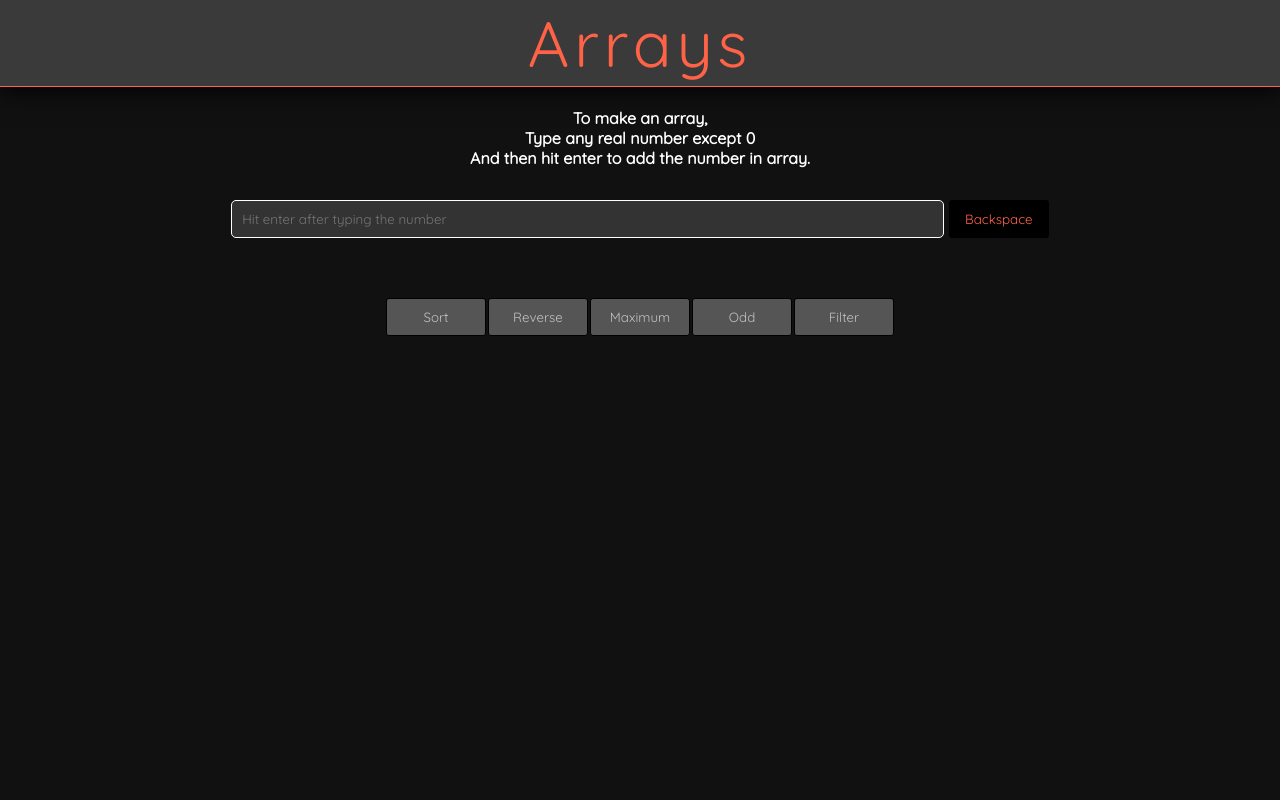
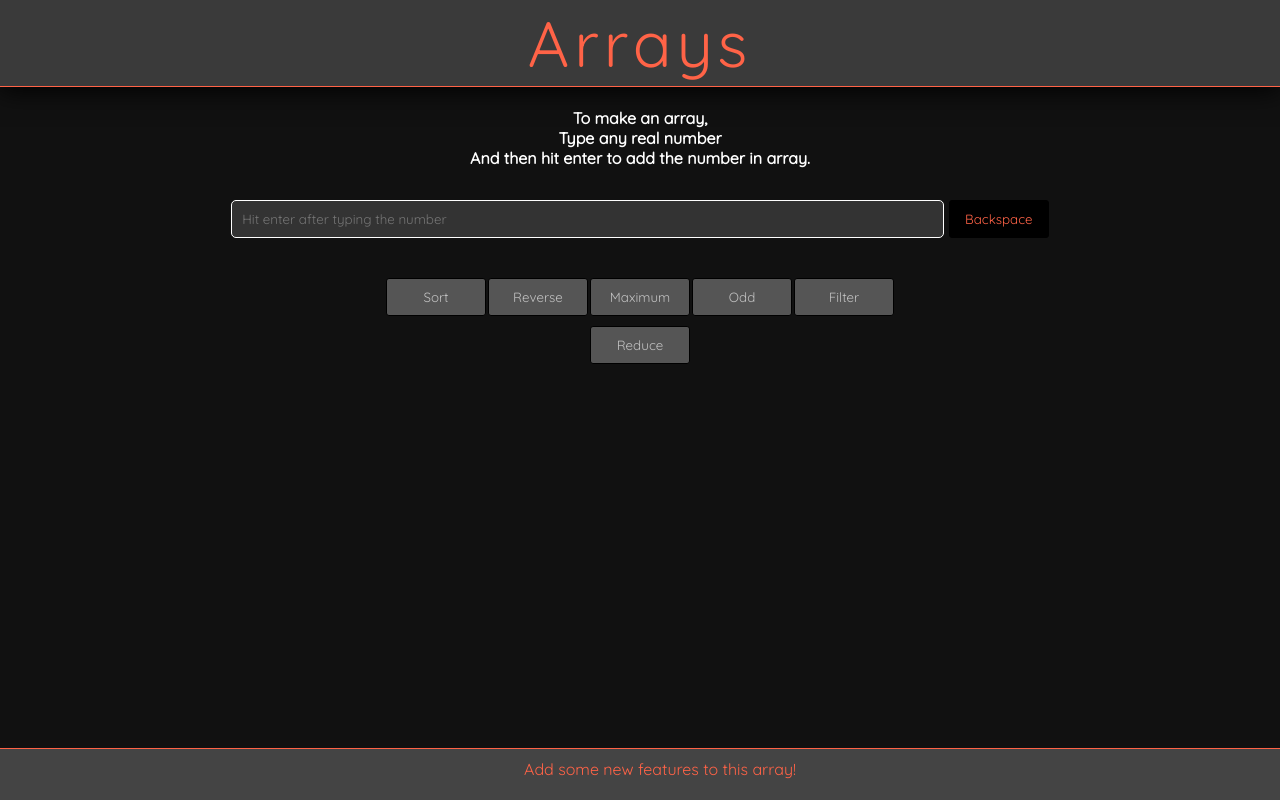
Before and after one commit to rahulpanchal0106/jsPracticeProjects.github.io, a plain HTML site: page array.html in a window 1280 px wide. Drawn offline with Linux system fonts and the light colour scheme.

Commit message:
Adding anew button and a footer

```diff
--- a/array.html
+++ b/array.html
@@ -62,7 +62,8 @@
             display: flex;
             justify-content: space-evenly;
             flex-wrap: wrap;
-            margin-top: 50px;
+            margin-top: 30px;
+            margin-bottom: 30px;
             width: 40%;
             margin-left:30%;
 
@@ -165,13 +166,26 @@
             width: 60px;
             border: 2px rgb(17, 17, 17) dotted;
         }
+        footer{
+            padding: 10px 20px 1px 20px;
+            color: tomato;
+            background-color: #444;
+            height:5vh;
+            color: tomato;
+            position: fixed;
+            bottom:00px;
+            width: 100%;
+            border-top:1px tomato solid;
+            user-select: none;
+            margin: 0px;
+        }
     </style>
 </head>
 <body>
     <header>Arrays</header>
     <h4>
       To make an array,<br>
-      Type any real number except 0<br>
+      Type any real number<br>
       And then hit enter to add the number in array.
     </h4>
     <input type="number" id="input" placeholder="Hit enter after typing the number" required>
@@ -189,6 +203,8 @@
         <button id="odd">Odd</button>
 
         <button id="filter">Filter</button>
+
+        <button id="reduce">Reduce</button>
     </div>
     <div id="filt-bg">
         <div id="filt">
@@ -207,9 +223,10 @@
     </div>
 
     <!-- <button id="test">test</button> -->
+
+    <footer>
+        Add some new features to this array!
+    </footer>
 </body>
-<script src="array.js">
-
-
-</script>
+<script src="array.js"></script>
 </html>
```
